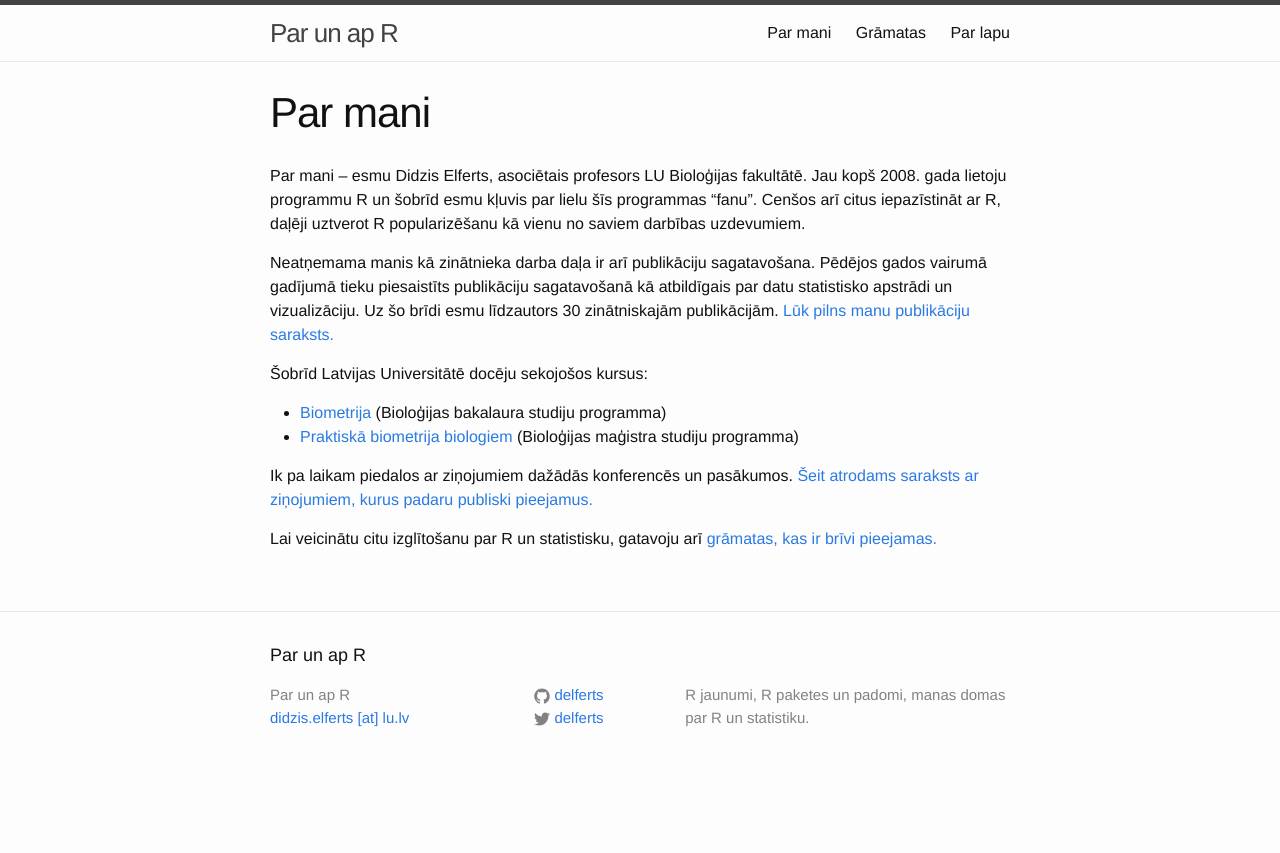
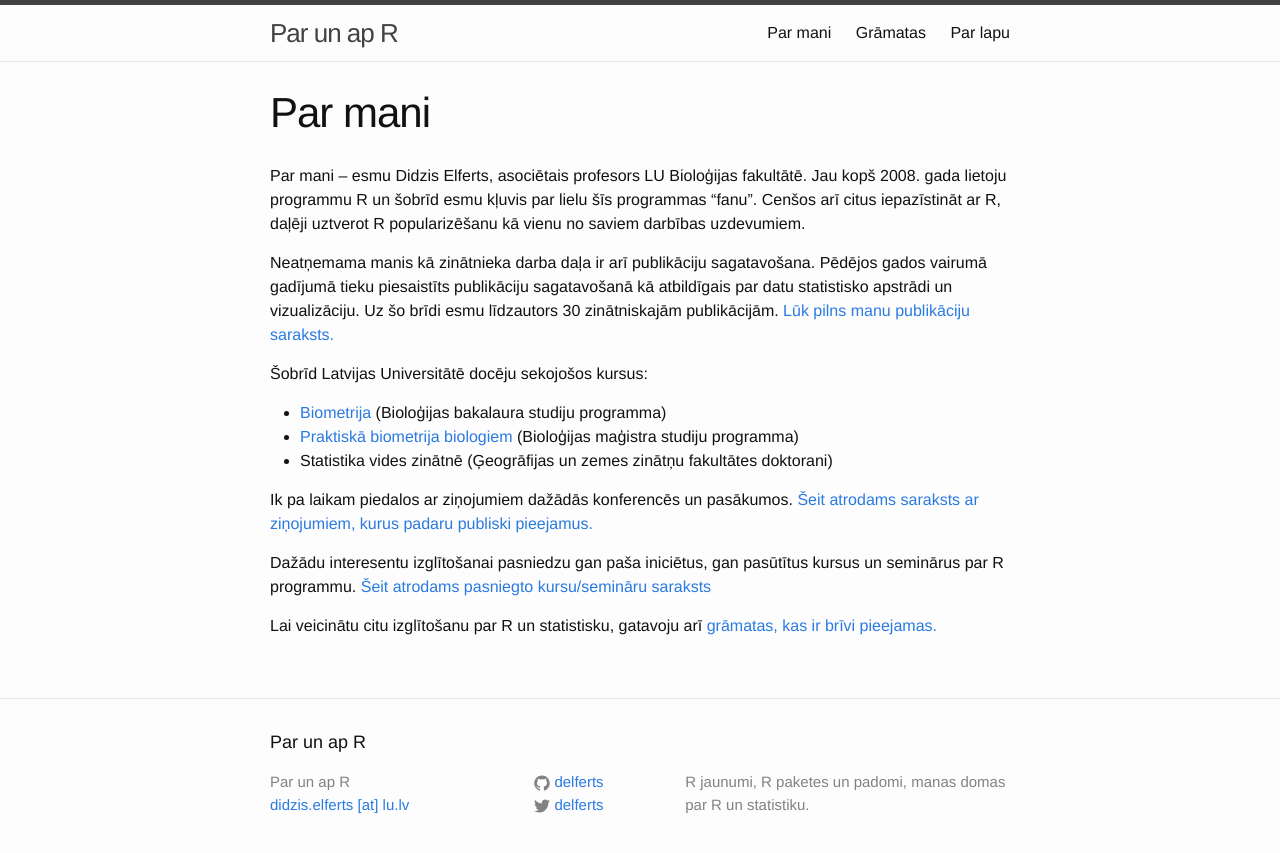
Before and after one commit to delferts/delferts.github.io, a Jekyll site: the page built from es/index.md, in a window 1280 px wide. Shown: the top 853 px of the page. Built offline with Jekyll 4.4.1, drawn with Linux system fonts in a browser that asks for light colours.

Commit message:
Pievienota sadala par kursiem

```diff
--- a/es/index.md
+++ b/es/index.md
@@ -13,7 +13,11 @@ Uz šo brīdi esmu līdzautors 30 zinātniskajām publikācijām. [Lūk pilns ma
 
 * [Biometrija](http://www.lu.lv/gribustudet/katalogs/kursu-katalogs/?user_phpfileexecutor_pi1%5Bcourse_id%5D=2BIO2309) (Bioloģijas bakalaura studiju programma)
 * [Praktiskā biometrija biologiem](http://www.lu.lv/gribustudet/katalogs/kursu-katalogs/?user_phpfileexecutor_pi1%5Bcourse_id%5D=2BIO5305) (Bioloģijas maģistra studiju programma)
+* Statistika vides zinātnē (Ģeogrāfijas un zemes zinātņu fakultātes doktorani)
+
 
 Ik pa laikam piedalos ar ziņojumiem dažādās konferencēs un pasākumos. [Šeit atrodams saraksts ar ziņojumiem, kurus padaru publiski pieejamus.](zinojumi.html)
 
+Dažādu interesentu izglītošanai pasniedzu gan paša iniciētus, gan pasūtītus kursus un seminārus par R programmu. [Šeit atrodams pasniegto kursu/semināru saraksts](kursi.html)
+
 Lai veicinātu citu izglītošanu par R un statistisku, gatavoju arī [grāmatas, kas ir brīvi pieejamas.](gramatas.html)
```
Also changed, not shown: es/kursi.md (added, +17 -0 lines).
